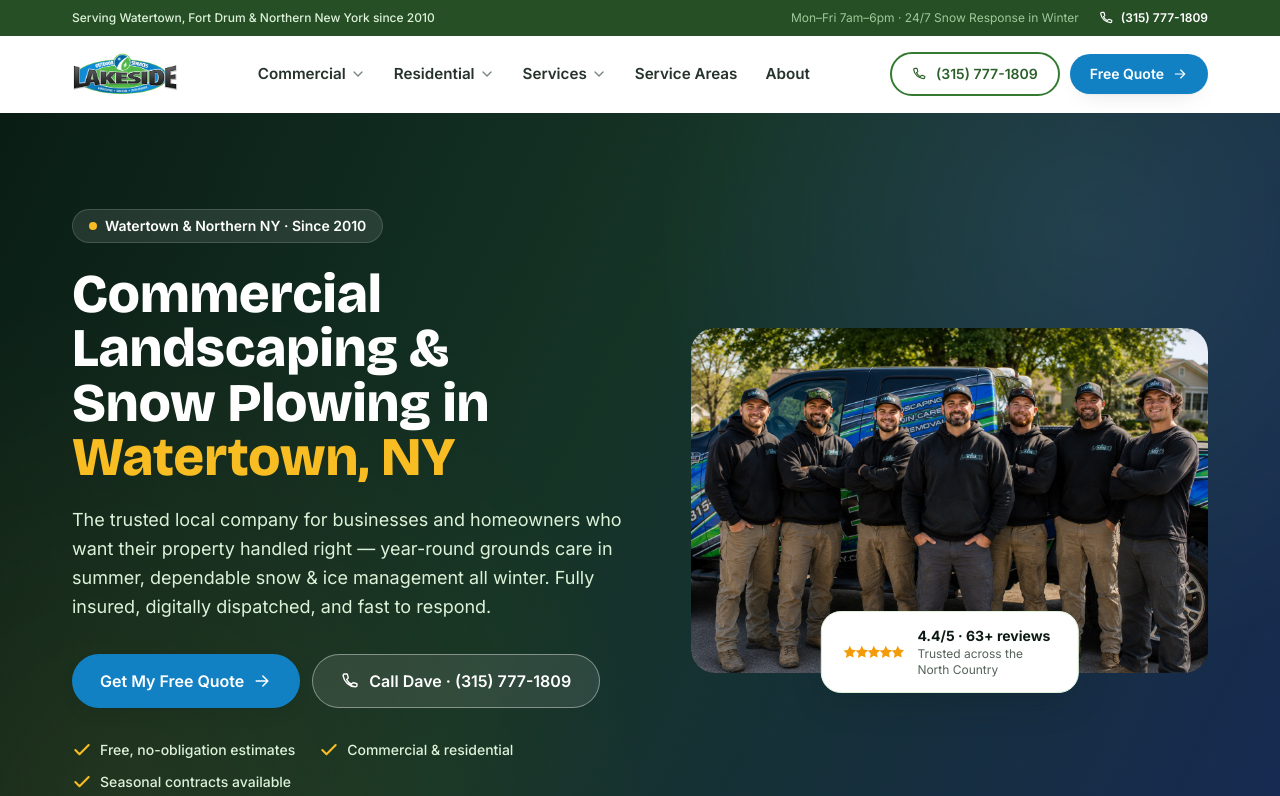
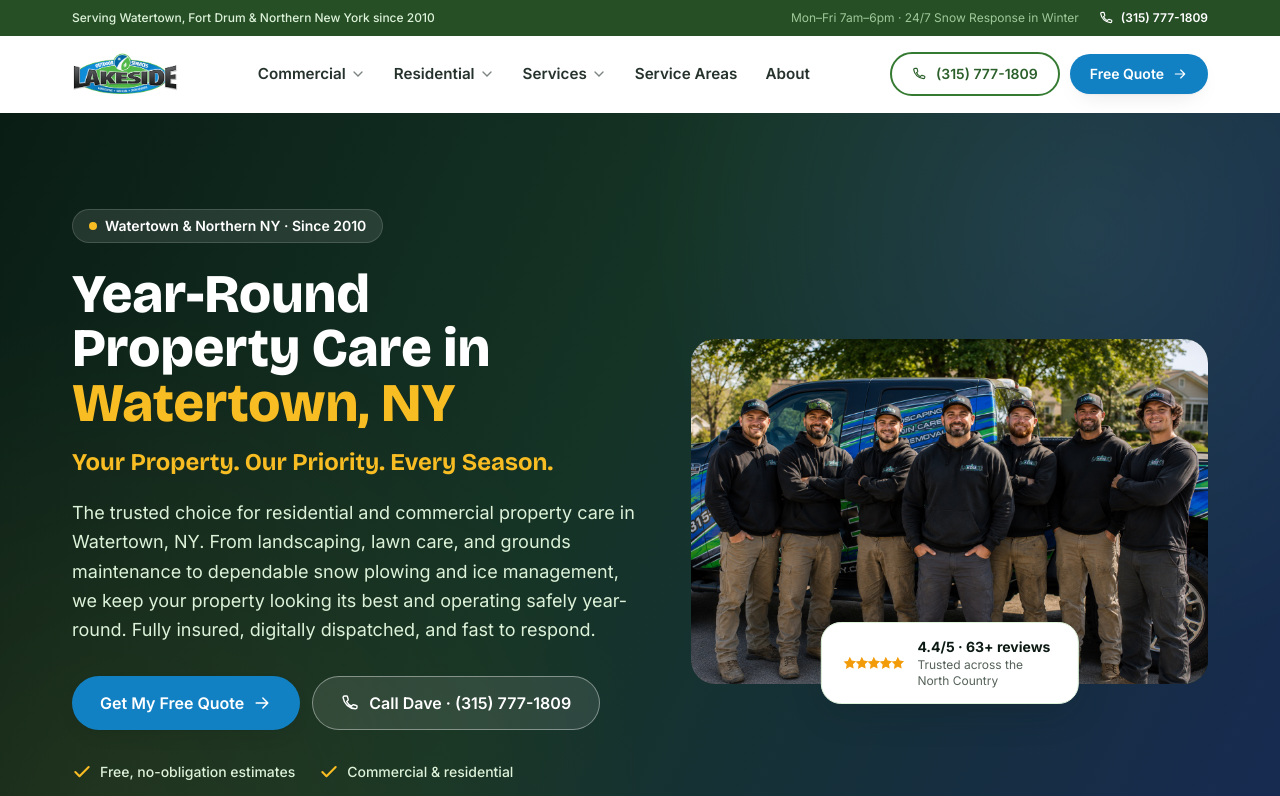
Before and after one commit to Webit365/lakeside, a Next.js app: page / in a window 1280 px wide. Shown: the top 796 px of the page. Built offline with nearby package versions, Linux system fonts and the light colour scheme.

Commit message:
Homepage hero copy: year-round property care headline, new tagline & subhead

```diff
--- a/src/app/page.tsx
+++ b/src/app/page.tsx
@@ -132,13 +132,17 @@
               Watertown &amp; Northern NY · Since {site.foundedYear}
             </div>
             <h1 className="mt-6 font-display text-4xl font-extrabold leading-[1.05] text-white sm:text-5xl lg:text-[3.4rem]">
-              Commercial Landscaping &amp; Snow Plowing in{" "}
+              Year-Round Property Care in{" "}
               <span className="text-gold-400">Watertown, NY</span>
             </h1>
+            <p className="mt-4 font-display text-xl font-bold text-gold-400 sm:text-2xl">
+              Your Property. Our Priority. Every Season.
+            </p>
             <p className="mt-5 max-w-xl text-lg leading-relaxed text-pine-100">
-              The trusted local company for businesses and homeowners who want
-              their property handled right — year-round grounds care in summer,
-              dependable snow &amp; ice management all winter. Fully insured,
+              The trusted choice for residential and commercial property care in
+              Watertown, NY. From landscaping, lawn care, and grounds maintenance
+              to dependable snow plowing and ice management, we keep your property
+              looking its best and operating safely year-round. Fully insured,
               digitally dispatched, and fast to respond.
             </p>
 
```
